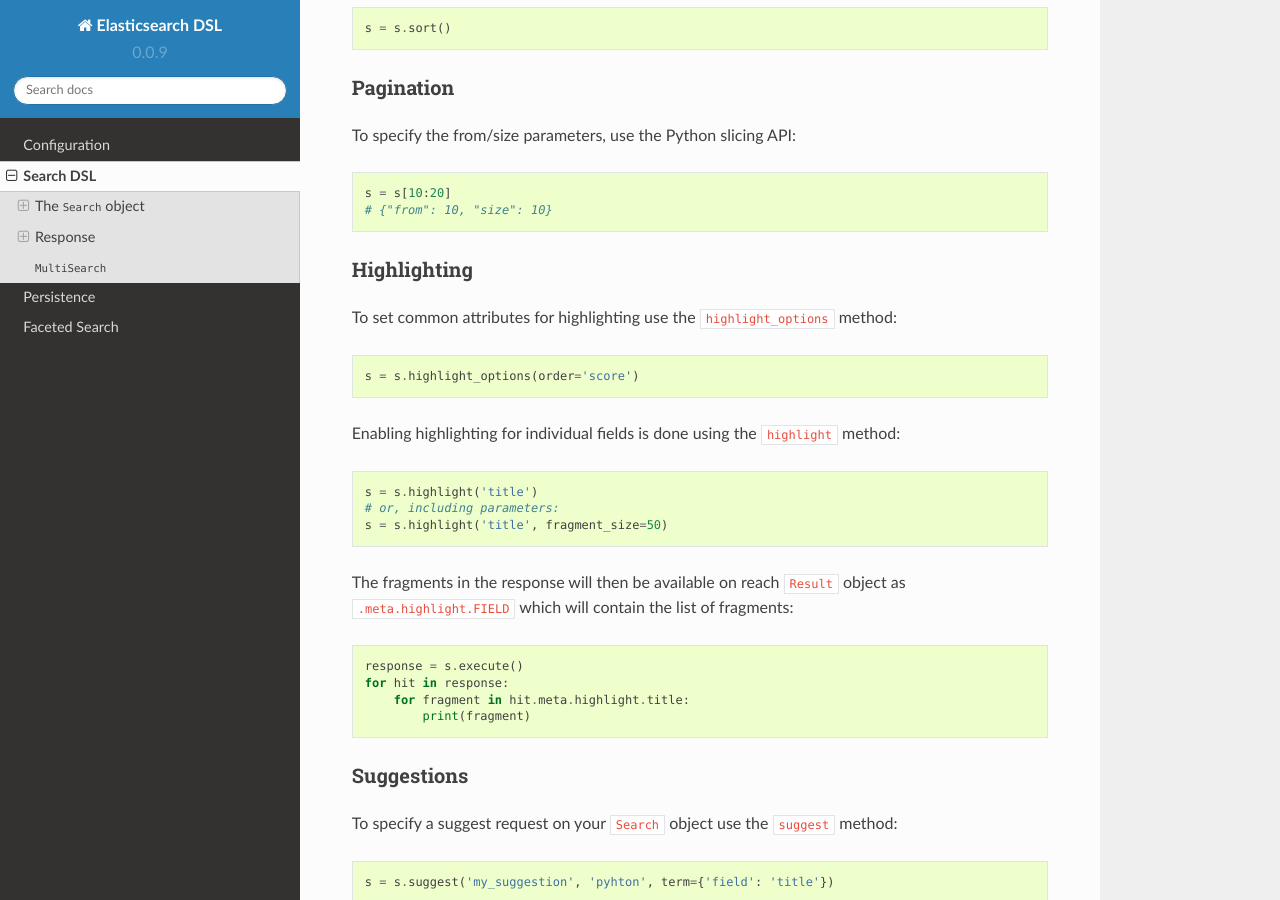
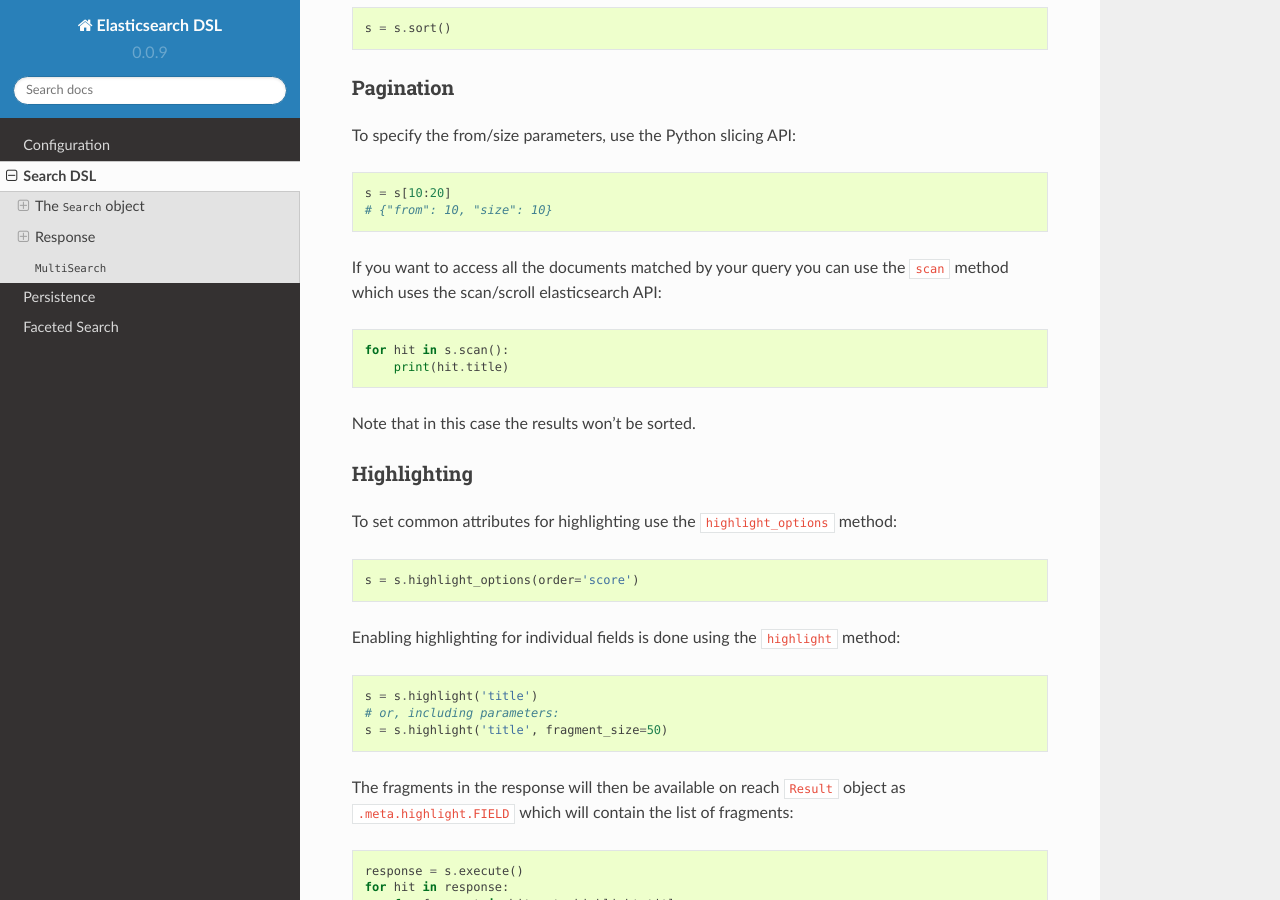
Before and after one commit to elastic/elasticsearch-dsl-py, a Sphinx documentation site: the page built from docs/search_dsl.rst, in a window 1280 px wide and 900 px high, scrolled down 5568 px. Built offline with Sphinx 7.4.7 and the Read the Docs theme 2.0.0, drawn with Linux system fonts in a browser that asks for light colours.

Commit message:
Added a note in the docs about the scan method.
Thanks phretor for the suggestion

```diff
--- a/docs/search_dsl.rst
+++ b/docs/search_dsl.rst
@@ -321,6 +321,15 @@
   s = s[10:20]
   # {"from": 10, "size": 10}
 
+If you want to access all the documents matched by your query you can use the
+``scan`` method which uses the scan/scroll elasticsearch API:
+
+.. code:: python
+
+  for hit in s.scan():
+      print(hit.title)
+
+Note that in this case the results won't be sorted.
 
 Highlighting
 ~~~~~~~~~~~~
```
